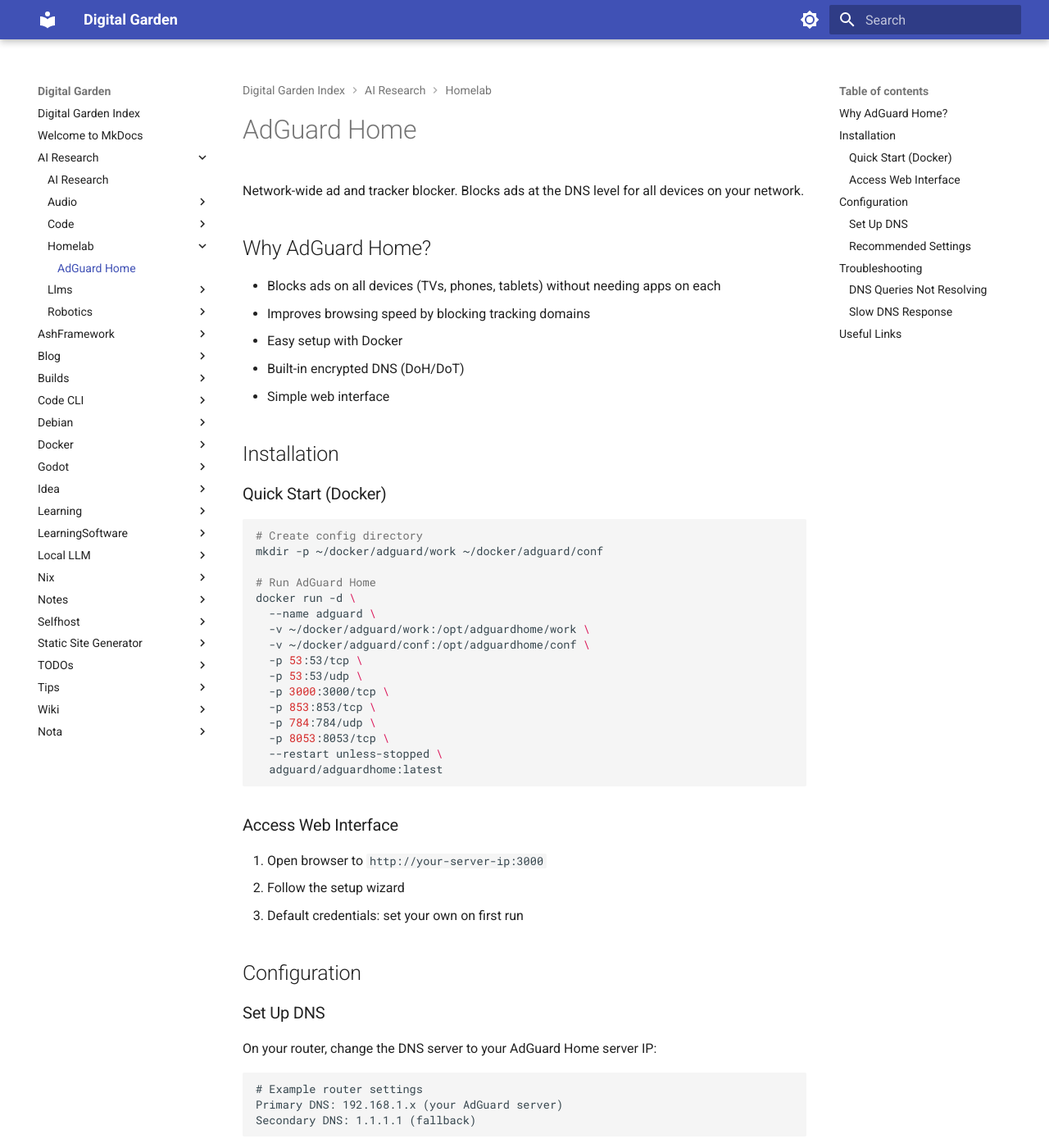
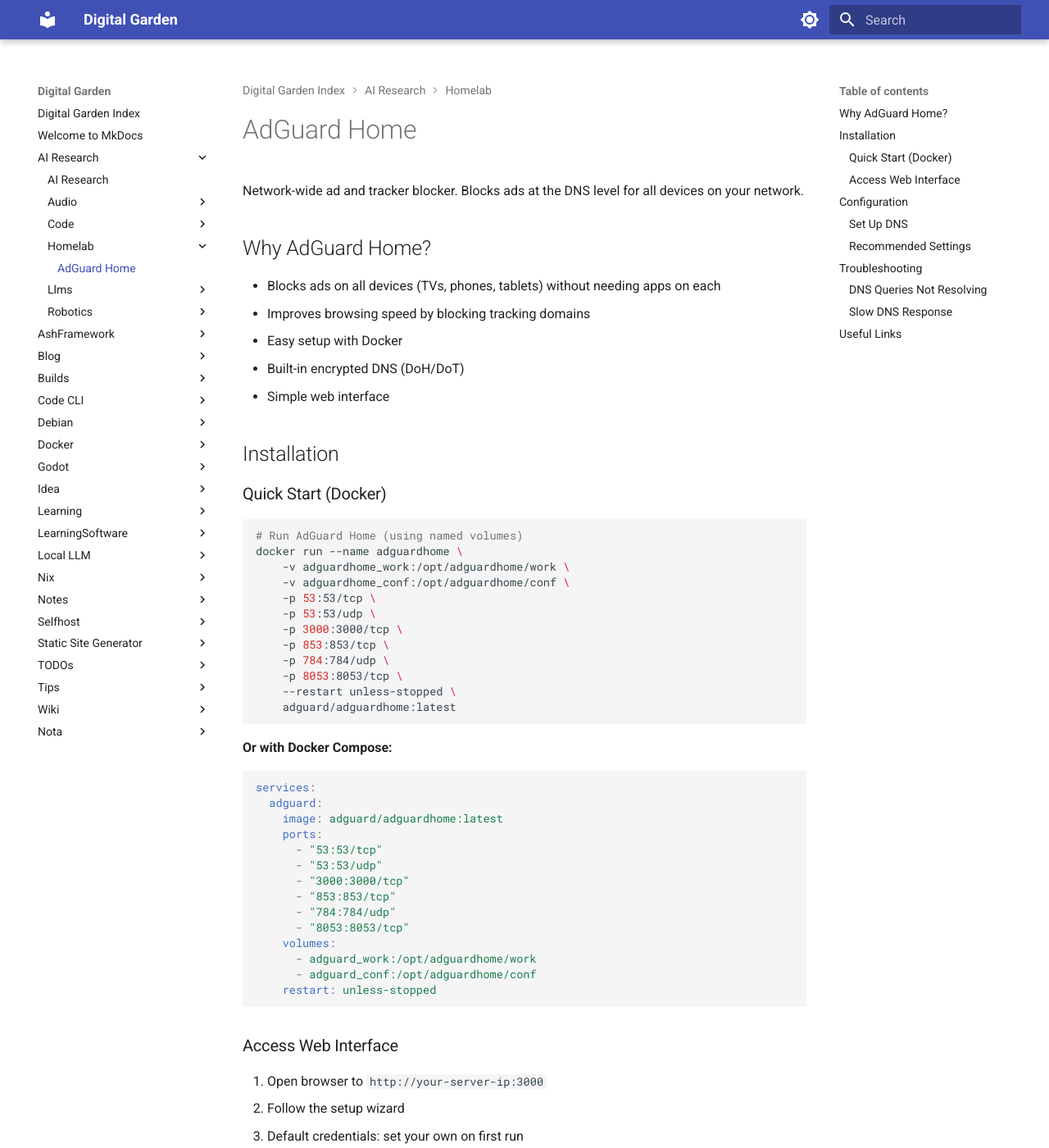
Before and after one commit to jnkk/mkdocs, an MkDocs documentation site: the page built from docs/AI-Research/homelab/adguard.md, in a window 1280 px wide and 1400 px high. Shown: the whole window at 82% size. Built offline with MkDocs 1.6.1 and Material for MkDocs 9.7.7, drawn with Linux system fonts in a browser that asks for light colours; some of the changed text lies outside the part shown.

Commit message:
update AdGuard guide with researched Docker commands
- Add Docker Compose alternative
- Update to use named volumes
- Add research source attribution

Co-Authored-By: Claude Opus 4.6 <noreply@anthropic.com>

````diff
--- a/docs/AI-Research/homelab/adguard.md
+++ b/docs/AI-Research/homelab/adguard.md
@@ -15,22 +15,37 @@ Network-wide ad and tracker blocker. Blocks ads at the DNS level for all devices
 ### Quick Start (Docker)
 
 ```bash
-# Create config directory
-mkdir -p ~/docker/adguard/work ~/docker/adguard/conf
+# Run AdGuard Home (using named volumes)
+docker run --name adguardhome \
+    -v adguardhome_work:/opt/adguardhome/work \
+    -v adguardhome_conf:/opt/adguardhome/conf \
+    -p 53:53/tcp \
+    -p 53:53/udp \
+    -p 3000:3000/tcp \
+    -p 853:853/tcp \
+    -p 784:784/udp \
+    -p 8053:8053/tcp \
+    --restart unless-stopped \
+    adguard/adguardhome:latest
+```
 
-# Run AdGuard Home
-docker run -d \
-  --name adguard \
-  -v ~/docker/adguard/work:/opt/adguardhome/work \
-  -v ~/docker/adguard/conf:/opt/adguardhome/conf \
-  -p 53:53/tcp \
-  -p 53:53/udp \
-  -p 3000:3000/tcp \
-  -p 853:853/tcp \
-  -p 784:784/udp \
-  -p 8053:8053/tcp \
-  --restart unless-stopped \
-  adguard/adguardhome:latest
+**Or with Docker Compose:**
+
+```yaml
+services:
+  adguard:
+    image: adguard/adguardhome:latest
+    ports:
+      - "53:53/tcp"
+      - "53:53/udp"
+      - "3000:3000/tcp"
+      - "853:853/tcp"
+      - "784:784/udp"
+      - "8053:8053/tcp"
+    volumes:
+      - adguard_work:/opt/adguardhome/work
+      - adguard_conf:/opt/adguardhome/conf
+    restart: unless-stopped
 ```
 
 ### Access Web Interface
@@ -74,3 +89,7 @@ Secondary DNS: 1.1.1.1 (fallback)
 
 - [AdGuard Home GitHub](https://github.com/AdguardTeam/AdGuardHome)
 - [Filter Lists](https://adguardteam.github.io/AdGuardSDNSFilter/FiltersRegistry.html)
+
+---
+
+*Researched via: GitHub README (AdGuardTeam/AdGuardHome)*
````
